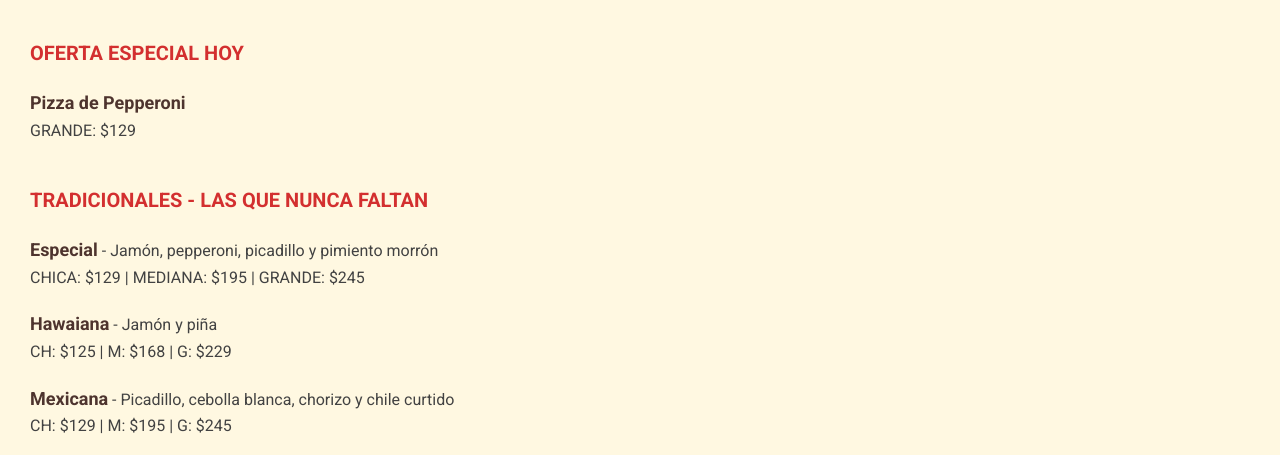
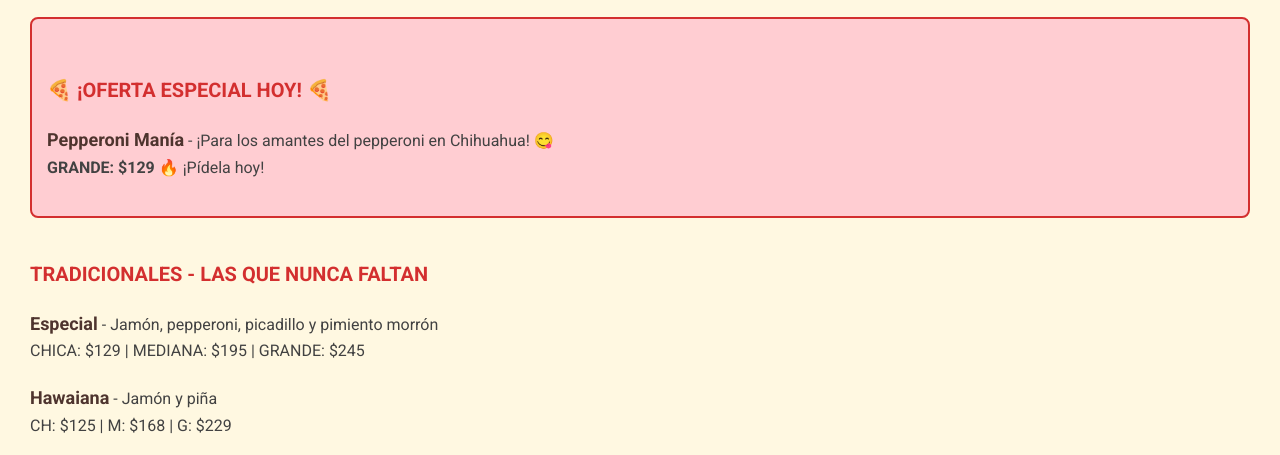
Before and after one commit to testproy/menulasierra, a plain HTML site: page index.html in a window 1280 px wide. Shown: the part 345-800 px from the top of the page. Drawn offline with Linux system fonts and the light colour scheme.

Commit message:
Update index.html

```diff
--- a/index.html
+++ b/index.html
@@ -39,6 +39,12 @@
         }
         .menu-section {
             margin-bottom: 40px;
+        }
+        .offer-section {
+            background-color: #FFCDD2; /* Light red to highlight offer */
+            padding: 15px;
+            border-radius: 8px;
+            border: 2px solid #D32F2F; /* Tomato red border */
         }
         .pizza-item {
             margin: 20px 0;
@@ -119,11 +125,11 @@
     </div>
     <h2>Menú</h2>
 
-<div class="menu-section">
-    <h3>OFERTA ESPECIAL HOY</h3>
+    <div class="menu-section offer-section">
+        <h3>🍕 ¡OFERTA ESPECIAL HOY! 🍕</h3>
         <div class="pizza-item">
-        <span class="pizza-name">Pizza de Pepperoni</span> <br>
-        <span class="price">GRANDE: $129</span>
+            <span class="pizza-name">Pepperoni Manía</span> - ¡Para los amantes del pepperoni en Chihuahua! 😋<br>
+            <span class="price"><strong>GRANDE: $129</strong> 🔥 ¡Pídela hoy!</span>
         </div>
     </div>
 
```
Lines whose indentation alone changed are shown as unchanged.
